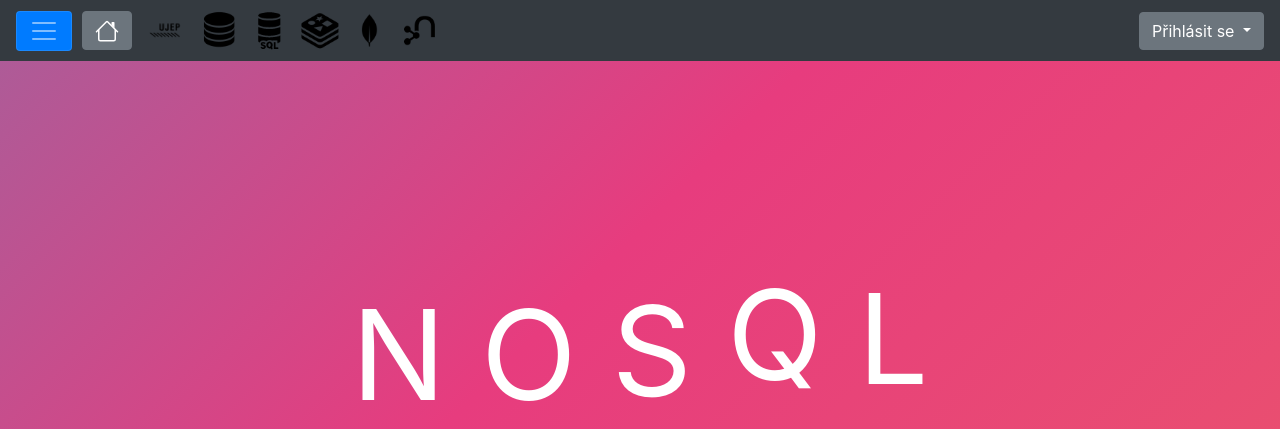
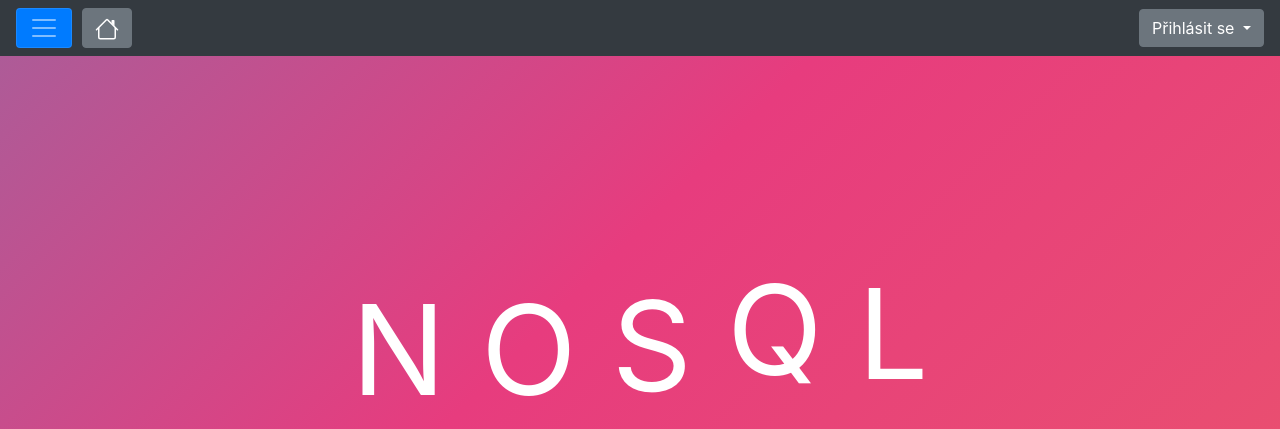
Before and after one commit to matej-kaska/NoSQL, a Flask app: page / in a window 1280 px wide. Shown: the top 429 px of the page. Run offline with Flask 3, Linux system fonts and the light colour scheme; parts of the project's set-up code (start-up, migrations or seed data) failed here and were passed over.

Commit message:
Chlouba má smůlu

```diff
--- a/static/css/style.css
+++ b/static/css/style.css
@@ -143,14 +143,3 @@ section {
     position: absolute;
     width: 100%;
 }
-
-
-/* OBRÁZKY V NAVBARU */
-.zoom {
-    transition: transform .2s; /* Animation */
-  }
-
-.zoom:hover {
-    border-radius: 50%;
-    background-color: #fff;
-}
--- a/templates/sablona.html
+++ b/templates/sablona.html
@@ -31,27 +31,6 @@
         <path fill-rule="evenodd" d="M2 13.5V7h1v6.5a.5.5 0 0 0 .5.5h9a.5.5 0 0 0 .5-.5V7h1v6.5a1.5 1.5 0 0 1-1.5 1.5h-9A1.5 1.5 0 0 1 2 13.5zm11-11V6l-2-2V2.5a.5.5 0 0 1 .5-.5h1a.5.5 0 0 1 .5.5z"/>
         <path fill-rule="evenodd" d="M7.293 1.5a1 1 0 0 1 1.414 0l6.647 6.646a.5.5 0 0 1-.708.708L8 2.207 1.354 8.854a.5.5 0 1 1-.708-.708L7.293 1.5z"/>
       </svg></a>
-
-      <div class="d-flex align-items-center" style="margin-left: 10px">
-        <div class="zoom" style="padding-left: 5px;">
-            <a href="/univerzita" role="button"><img class="rounded-circle" src="{{url_for('static', filename='resources/ujep-logo.png')}}" alt="Generic placeholder image" width="45" height="45"></a>
-        </div>
-        <div class="zoom" style="padding-left: 5px;">
-          <a href="/localdb" role="button"><img class="rounded-circle" src="{{url_for('static', filename='resources/local-logo.png')}}" alt="Generic placeholder image" width="45" height="45"></a>
-        </div>
-        <div class="zoom" style="padding-left: 5px;">
-          <a href="/sql" role="button"><img class="rounded-circle" src="{{url_for('static', filename='resources/sql-logo.png')}}" alt="Generic placeholder image" width="45" height="45"></a>
-        </div>
-        <div class="zoom" style="padding-left: 5px;">
-          <a href="/redis" role="button"><img class="rounded-circle" src="{{url_for('static', filename='resources/redis-logo.png')}}" alt="Generic placeholder image" width="45" height="45"></a>
-        </div>
-        <div class="zoom" style="padding-left: 5px;">
-          <a href="/mongo" role="button"><img class="rounded-circle" src="{{url_for('static', filename='resources/mongodb-logo.png')}}" alt="Generic placeholder image" width="45" height="45"></a>
-        </div>
-        <div class="zoom" style="padding-left: 5px;">
-          <a href="/neo" role="button"><img class="rounded-circle" src="{{url_for('static', filename='resources/neo4j-logo.png')}}" alt="Generic placeholder image" width="45" height="45"></a>
-        </div>
-      </div>
     </form>
 
 
```
